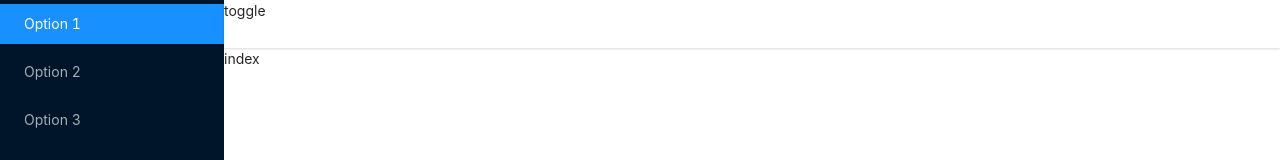
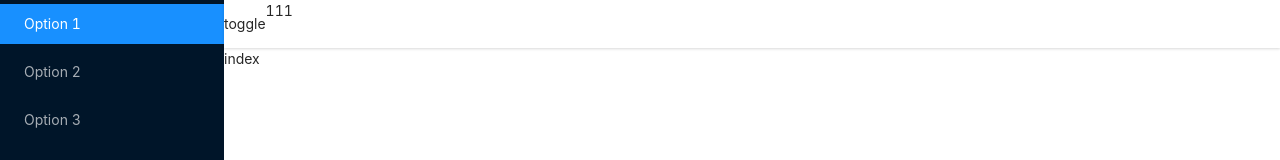
Before and after one commit to BAIBA123/songx-backend, a React (Create React App) app: page /index in a window 1280 px wide. Shown: the top 160 px of the page. Built offline with nearby package versions, Linux system fonts and the light colour scheme.

Commit message:
测试ui

```diff
--- a/src/components/layout/Header.tsx
+++ b/src/components/layout/Header.tsx
@@ -9,8 +9,9 @@ export default function Header(props: HeaderProps) {
   const {setCollapsed, collapsed} = props
 
   return (
-    <div className={`h-12 bg-white shadow absolute top-0 right-0 transform duration-300 ${collapsed ? 'left-20' : 'left-56'}`}>
+    <div className={`flex h-12 bg-white shadow absolute top-0 right-0 transform duration-300 ${collapsed ? 'left-20' : 'left-56'}`}>
       <button onClick={() => setCollapsed(!collapsed)}>toggle</button>
+      <p>111</p>
     </div>
   )
 }
```
